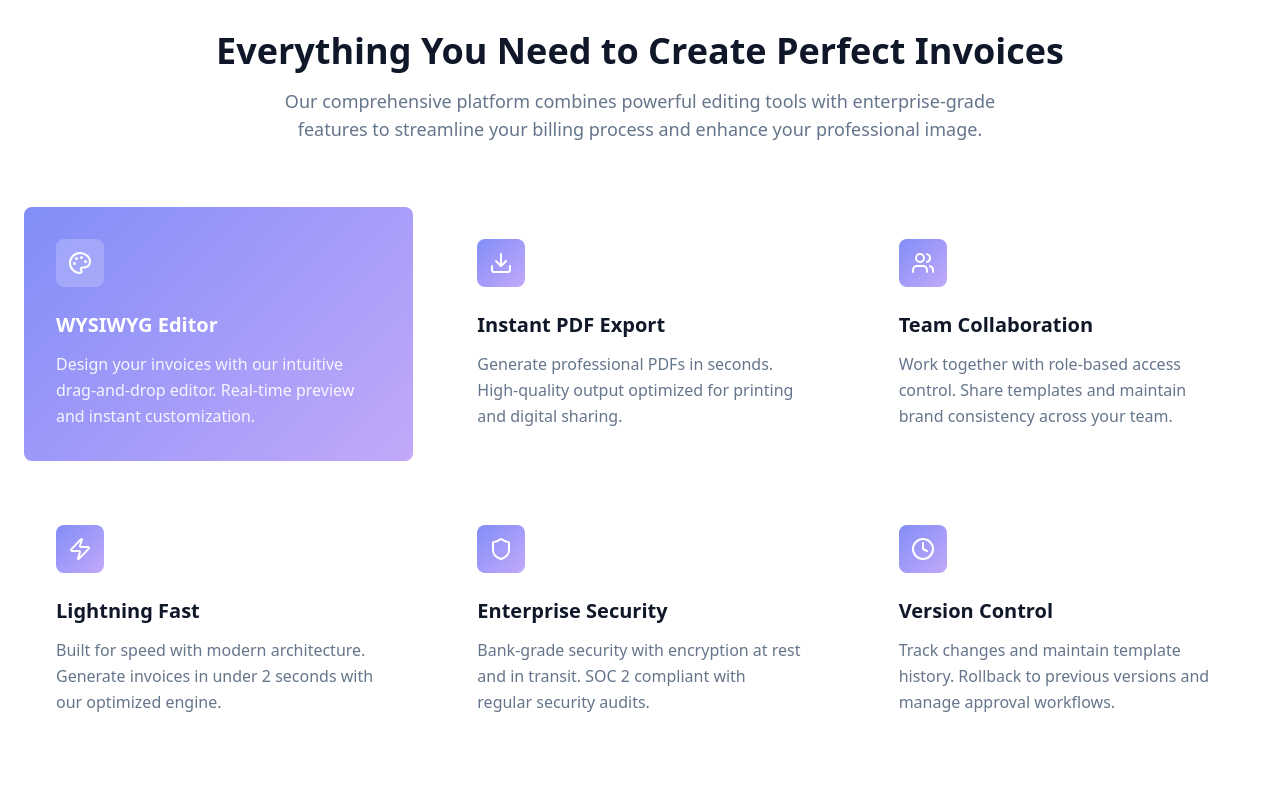
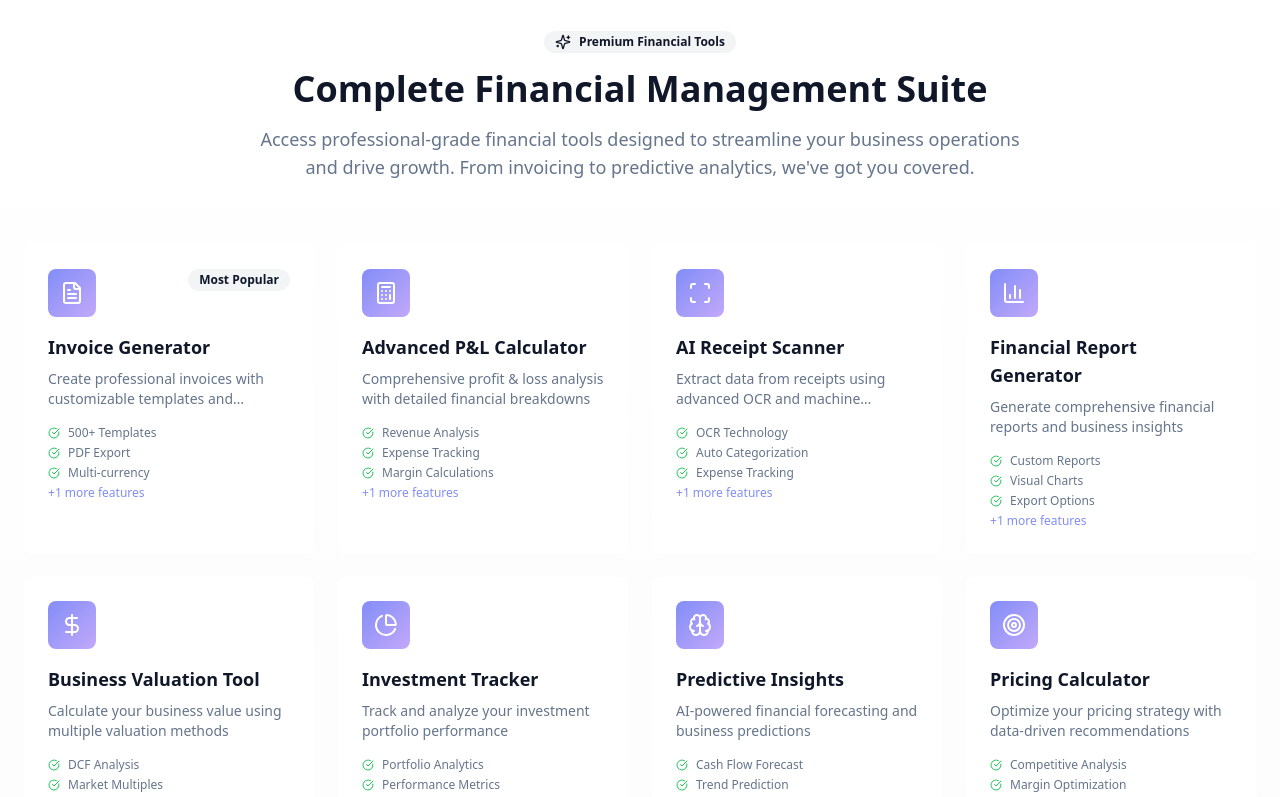
Before and after one commit to faisalghani12/react-seedling-repo-30, a React (Vite) app: page / in a window 1280 px wide. Shown: the part 2000-2797 px from the top of the page. Built offline with nearby package versions, Linux system fonts and the light colour scheme; what @react-pdf/renderer would draw is missing.

Commit message:
Fix: Home page premium tools

```diff
--- a/src/pages/Home.tsx
+++ b/src/pages/Home.tsx
@@ -15,7 +15,15 @@ import {
   CheckCircle,
   Quote,
   Globe,
-  Zap
+  Zap,
+  Calculator,
+  Scan,
+  BarChart3,
+  DollarSign,
+  PieChart,
+  Target,
+  Brain,
+  Sparkles
 } from "lucide-react";
 import { Link, useNavigate } from "react-router-dom";
 
@@ -78,6 +86,58 @@ const Home = () => {
     { value: "99.9%", label: "Uptime SLA", subtext: "Reliable service" },
     { value: "4.9★", label: "User Rating", subtext: "1,200+ reviews" },
     { value: "150+", label: "Countries", subtext: "Global reach" }
+  ];
+
+  const premiumTools = [
+    {
+      icon: FileText,
+      title: "Invoice Generator",
+      description: "Create professional invoices with customizable templates and automated calculations",
+      features: ["500+ Templates", "PDF Export", "Multi-currency", "Brand Customization"],
+      badge: "Most Popular"
+    },
+    {
+      icon: Calculator,
+      title: "Advanced P&L Calculator",
+      description: "Comprehensive profit & loss analysis with detailed financial breakdowns",
+      features: ["Revenue Analysis", "Expense Tracking", "Margin Calculations", "Export Reports"]
+    },
+    {
+      icon: Scan,
+      title: "AI Receipt Scanner",
+      description: "Extract data from receipts using advanced OCR and machine learning",
+      features: ["OCR Technology", "Auto Categorization", "Expense Tracking", "Cloud Storage"]
+    },
+    {
+      icon: BarChart3,
+      title: "Financial Report Generator",
+      description: "Generate comprehensive financial reports and business insights",
+      features: ["Custom Reports", "Visual Charts", "Export Options", "Trend Analysis"]
+    },
+    {
+      icon: DollarSign,
+      title: "Business Valuation Tool",
+      description: "Calculate your business value using multiple valuation methods",
+      features: ["DCF Analysis", "Market Multiples", "Asset Valuation", "Risk Assessment"]
+    },
+    {
+      icon: PieChart,
+      title: "Investment Tracker",
+      description: "Track and analyze your investment portfolio performance",
+      features: ["Portfolio Analytics", "Performance Metrics", "Risk Analysis", "Diversification"]
+    },
+    {
+      icon: Brain,
+      title: "Predictive Insights",
+      description: "AI-powered financial forecasting and business predictions",
+      features: ["Cash Flow Forecast", "Trend Prediction", "Risk Analysis", "Growth Modeling"]
+    },
+    {
+      icon: Target,
+      title: "Pricing Calculator",
+      description: "Optimize your pricing strategy with data-driven recommendations",
+      features: ["Competitive Analysis", "Margin Optimization", "Market Research", "Price Testing"]
+    }
   ];
 
   const pricingTiers = [
@@ -187,6 +247,76 @@ const Home = () => {
               Explore All Tools
               <ArrowRight className="ml-2 w-5 h-5 transition-transform group-hover:translate-x-1" />
             </Button>
+          </div>
+        </div>
+      </section>
+
+      {/* Premium Tools Showcase */}
+      <section className="py-24 bg-gradient-to-b from-background to-muted/30">
+        <div className="container mx-auto px-6">
+          <div className="text-center mb-16">
+            <Badge variant="secondary" className="mb-4">
+              <Sparkles className="w-4 h-4 mr-2" />
+              Premium Financial Tools
+            </Badge>
+            <h2 className="text-3xl md:text-4xl font-bold text-foreground mb-4">
+              Complete Financial Management Suite
+            </h2>
+            <p className="text-lg text-muted-foreground max-w-3xl mx-auto">
+              Access professional-grade financial tools designed to streamline your business operations
+              and drive growth. From invoicing to predictive analytics, we've got you covered.
+            </p>
+          </div>
+
+          <div className="grid md:grid-cols-2 lg:grid-cols-4 gap-6 mb-12">
+            {premiumTools.map((tool, index) => {
+              const Icon = tool.icon;
+              return (
+                <Card key={index} className="group border-0 shadow-card hover:shadow-elegant transition-all duration-300 hover:-translate-y-1">
+                  <CardContent className="p-6">
+                    <div className="flex items-start justify-between mb-4">
+                      <div className="w-12 h-12 bg-primary-gradient rounded-lg flex items-center justify-center">
+                        <Icon className="w-6 h-6 text-white" />
+                      </div>
+                      {tool.badge && (
+                        <Badge variant="secondary" className="text-xs">
+                          {tool.badge}
+                        </Badge>
+                      )}
+                    </div>
+                    <h3 className="font-semibold text-lg text-foreground mb-2 group-hover:text-primary transition-colors">
+                      {tool.title}
+                    </h3>
+                    <p className="text-sm text-muted-foreground mb-4 line-clamp-2">
+                      {tool.description}
+                    </p>
+                    <div className="space-y-1">
+                      {tool.features.slice(0, 3).map((feature, featureIndex) => (
+                        <div key={featureIndex} className="flex items-center gap-2">
+                          <CheckCircle className="w-3 h-3 text-green-500 flex-shrink-0" />
+                          <span className="text-xs text-muted-foreground">{feature}</span>
+                        </div>
+                      ))}
+                      {tool.features.length > 3 && (
+                        <div className="text-xs text-primary font-medium">
+                          +{tool.features.length - 3} more features
+                        </div>
+                      )}
+                    </div>
+                  </CardContent>
+                </Card>
+              );
+            })}
+          </div>
+
+          <div className="text-center">
+            <Button size="lg" onClick={() => navigate("/dashboard")} className="shadow-elegant group">
+              Explore All Tools
+              <ArrowRight className="ml-2 w-5 h-5 transition-transform group-hover:translate-x-1" />
+            </Button>
+            <p className="text-sm text-muted-foreground mt-3">
+              All tools available in Professional and Enterprise plans
+            </p>
           </div>
         </div>
       </section>
```
